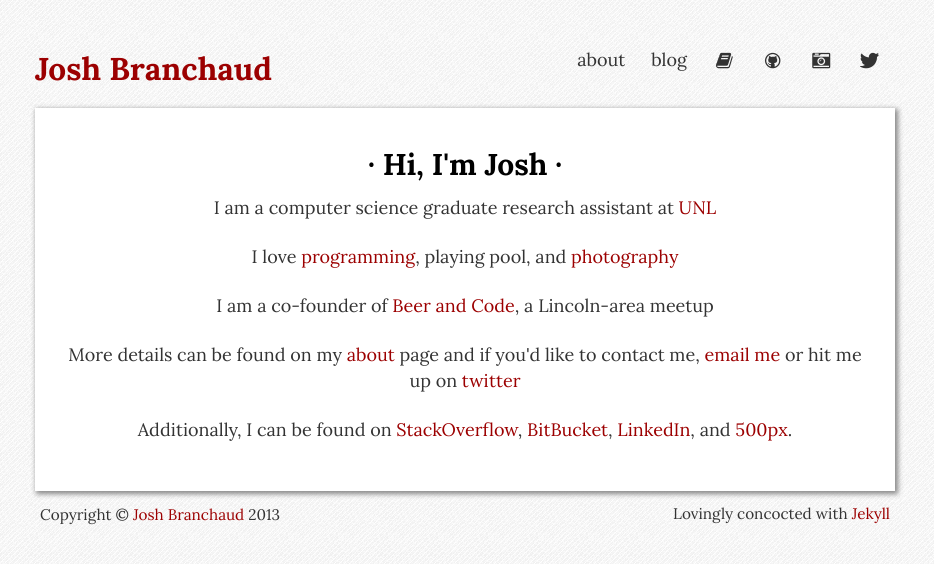
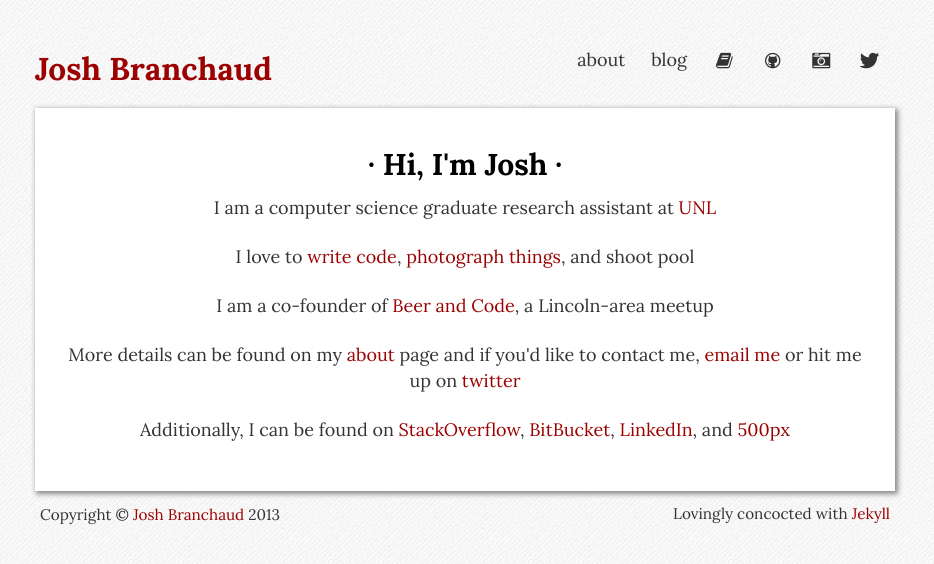
Before and after one commit to jbranchaud/blog, a Jekyll site: the page built from index.html, in a window 1280 px wide. Shown: the top 564 px of the page, without its empty margins (175-1109 px from the left). Built offline with Jekyll 4.4.1, drawn with Linux system fonts in a browser that asks for light colours.

Commit message:
Modifying the index page with slightly different wording and removing an inconsistent period.

```diff
--- a/index.html
+++ b/index.html
@@ -12,10 +12,10 @@ I am a computer science graduate research assistant at
 </p>
 
 <p>
-I love
-<a href="https://github.com/jbranchaud">programming</a>,
-playing pool, and
-<a href="http://www.flickr.com/photos/jbranchaud/">photography</a>
+I love to
+<a href="https://github.com/jbranchaud">write code</a>,
+<a href="http://www.flickr.com/photos/jbranchaud/">photograph things</a>,
+and shoot pool
 </p>
 
 <p>
@@ -36,7 +36,7 @@ Additionally, I can be found on
 <a href="https://bitbucket.org/jbranchaud">BitBucket</a>,
 <a href="http://www.linkedin.com/pub/josh-branchaud/30/b42/928">LinkedIn</a>,
 and
-<a href="http://500px.com/jbrancha">500px</a>.
+<a href="http://500px.com/jbrancha">500px</a>
 </p>
 
 </div>
```
